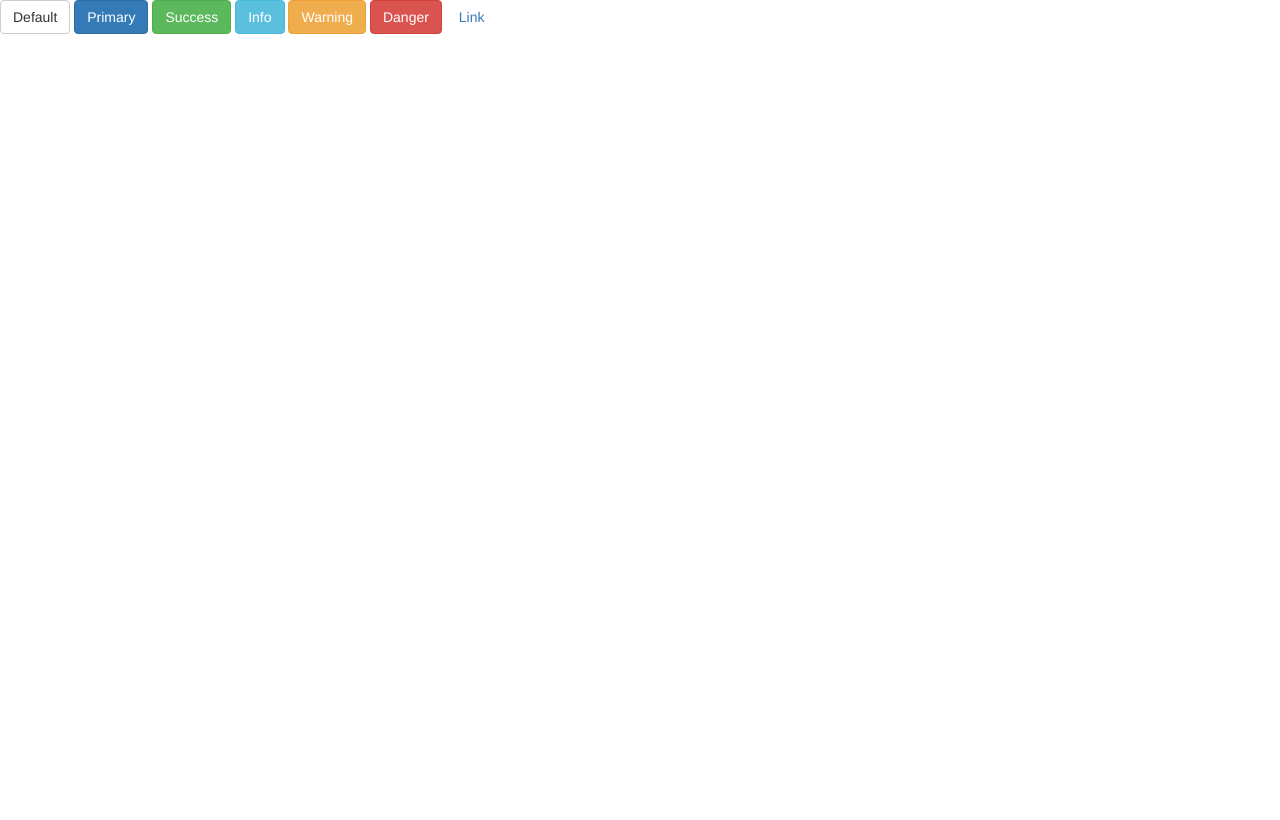
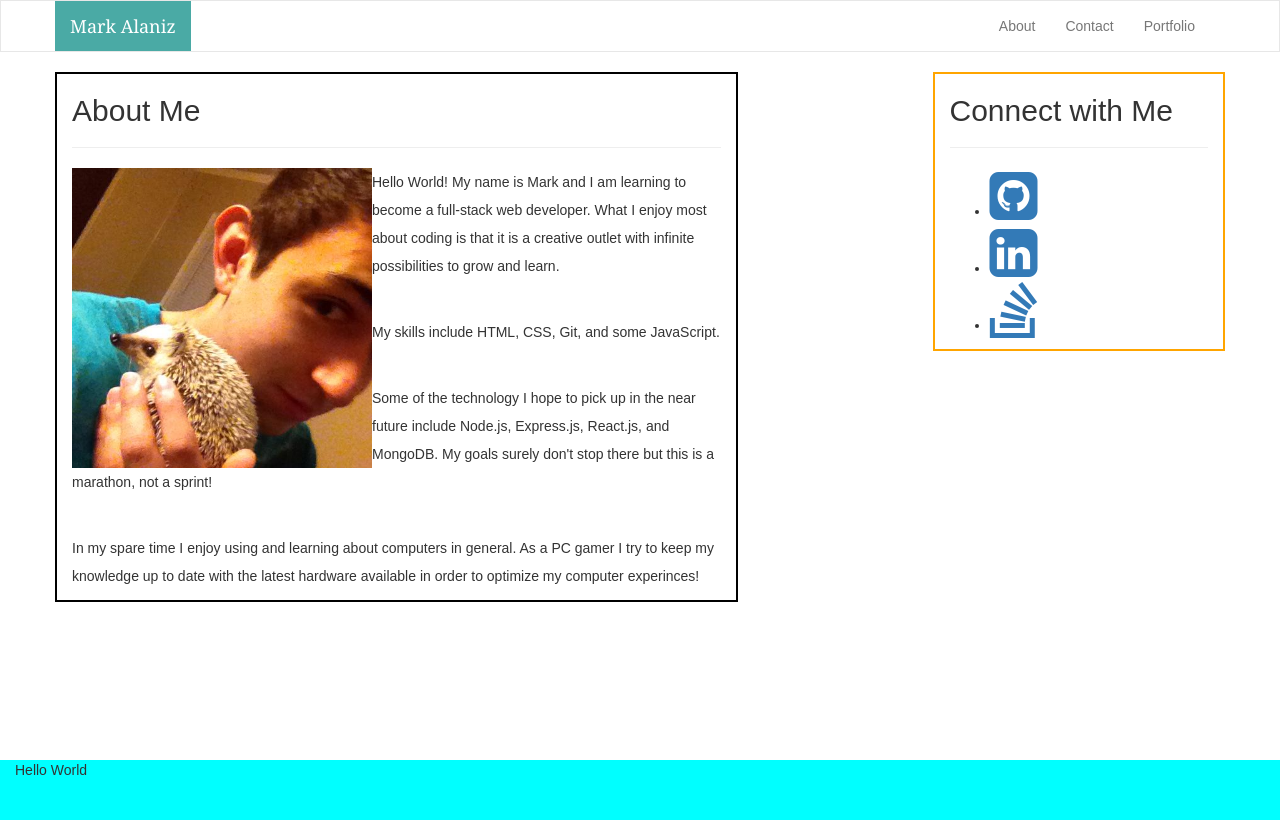
Before and after one commit to Digald/Bootstrap-Portfolio, a plain HTML site: page index.html in a window 1280 px wide. Drawn offline with nearby package versions, Linux system fonts and the light colour scheme.

Commit message:
bootstrap index.html wireframe setup

```diff
--- a/assets/css/style.css
+++ b/assets/css/style.css
@@ -0,0 +1,55 @@
+html, body {
+	height: 100%;
+}
+
+body {
+	font-family: 'Arial', 'Helvetica Neue', Helvetica, sans-serif;
+}
+
+#wrap {
+	min-height: 100%;
+	height: auto;
+	margin: 0 auto -40px;
+	padding: 0 0 60px;
+	line-height: 2;
+}
+
+/*======
+NAVBAR
+======*/
+.mynavbar {
+	background-color: #ffffff;
+	border-radius: 0;
+	border: 0 0 10px 0;
+	border-style: #cccccc;
+}
+.navbar-default .navbar-brand {
+	color: #ffffff;
+	background-color: #4aaaa5;
+	font-family: 'Georgia', Times, Times New Roman, serif;
+}
+
+/*=======
+CONTENT
+=======*/
+.article {
+	border: 2px solid black;
+}
+section img {
+	float: left;
+	width: 300px;
+	height: 300px;
+}
+.aside {
+	border: 2px solid orange;
+}
+/*
+======
+FOOTER
+======
+*/
+
+.footer{
+	background-color: cyan;
+	height: 60px;
+}
--- a/index.html
+++ b/index.html
@@ -1,5 +1,6 @@
 <!DOCTYPE html>
 <html lang="en">
+
 <head>
     <meta charset="UTF-8">
     <meta name="viewport" content="width=device-width, initial-scale=1.0">
@@ -8,29 +9,83 @@
     <link rel="stylesheet" href="https://maxcdn.bootstrapcdn.com/bootstrap/3.3.7/css/bootstrap.min.css" integrity="sha384-BVYiiSIFeK1dGmJRAkycuHAHRg32OmUcww7on3RYdg4Va+PmSTsz/K68vbdEjh4u" crossorigin="anonymous">
     <link rel="stylesheet" type="text/css" href="assets/css/style.css">
     <link rel="stylesheet" href="assets/font-awesome-4.7.0/css/font-awesome.min.css">
-	<!-- Linking Bootstrap JavaScript -->
+    <!-- Linking Bootstrap's JavaScript -->
+    <script src="https://ajax.googleapis.com/ajax/libs/jquery/1.12.4/jquery.min.js"></script>
     <script src="https://maxcdn.bootstrapcdn.com/bootstrap/3.3.7/js/bootstrap.min.js" integrity="sha384-Tc5IQib027qvyjSMfHjOMaLkfuWVxZxUPnCJA7l2mCWNIpG9mGCD8wGNIcPD7Txa" crossorigin="anonymous"></script>
 </head>
+
 <body>
-	<!-- Standard button -->
-<button type="button" class="btn btn-default">Default</button>
+    <div id="wrap">
+        <!-- NAV BAR -->
+        <nav class="mynavbar navbar navbar-default">
+            <div class="container">
+                <!-- Brand and toggle get grouped for better mobile display -->
+                <div class="navbar-header">
+                    <button type="button" class="navbar-toggle collapsed" data-toggle="collapse" data-target="#bs-example-navbar-collapse-1" aria-expanded="false">
+                        <span class="sr-only">Toggle navigation</span>
+                        <span class="icon-bar"></span>
+                        <span class="icon-bar"></span>
+                        <span class="icon-bar"></span>
+                    </button>
+                    <a class="navbar-brand" href="#">Mark Alaniz</a>
+                </div>
+                <!-- Collect the nav links, forms, and other content for toggling -->
+                <div class="collapse navbar-collapse" id="bs-example-navbar-collapse-1">
+                    <ul class="nav navbar-nav navbar-right">
+                        <li><a href="#">About</a></li>
+                        <li><a href="#">Contact</a></li>
+                        <li><a href="#">Portfolio</a></li>
+                    </ul>
+                </div>
+                <!-- /.navbar-collapse -->
+            </div>
+            <!-- /.container-fluid -->
+        </nav>
 
-<!-- Provides extra visual weight and identifies the primary action in a set of buttons -->
-<button type="button" class="btn btn-primary">Primary</button>
+        <!-- MAIN CONTENT -->
+        <div class="container">
+            <div class="row">
+                <article class="col-md-7 article">
+                    <h2>About Me</h2>
+                    <hr>
+                    <section>
+                        <img src="assets/images/face-hedge.jpg" alt="Picture of Mark Alaniz">
+                        <p>Hello World! My name is Mark and I am learning to become a full-stack web developer. What I enjoy most about coding is that it is a creative outlet with infinite possibilities to grow and learn.
+                        </p>
+                        <br>
+                        <p>My skills include HTML, CSS, Git, and some JavaScript.
+                        </p>
+                        <br>
+                        <p>Some of the technology I hope to pick up in the near future include Node.js, Express.js, React.js, and MongoDB. My goals surely don't stop there but this is a marathon, not a sprint!
+                        </p>
+                        </br>
+                        <p>In my spare time I enjoy using and learning about computers in general. As a PC gamer I try to keep my knowledge up to date with the latest hardware available in order to optimize my computer experinces!</p>
+                    </section>
+                </article>
 
-<!-- Indicates a successful or positive action -->
-<button type="button" class="btn btn-success">Success</button>
+                <div class="col-md-2">
+                </div>
 
-<!-- Contextual button for informational alert messages -->
-<button type="button" class="btn btn-info">Info</button>
+                <aside class="col-md-3 aside">
+                    <h2>Connect with Me</h2>
+                    <hr>
+                    <ul>
+                        <li><a href="https://github.com/Digald" target="_blank"><i class="fa fa-github-square fa-4x" aria-hidden="true"></i></a></li>
+                        <li><a href="https://www.linkedin.com/in/markalaniz/" target="_blank"><i class="fa fa-linkedin-square fa-4x" aria-hidden="true"></i></a></li>
+                        <li><a href="https://stackoverflow.com/users/8594969/marka?tab=profile" target="_blank"><i class="fa fa-stack-overflow fa-4x" aria-hidden="true"></i></a></li>
+                    </ul>
+                </aside>
 
-<!-- Indicates caution should be taken with this action -->
-<button type="button" class="btn btn-warning">Warning</button>
+            </div> <!-- END FIRST ROW -->
+        </div> <!-- END ROW CONTAINER -->
+    </div> <!-- PAGE WRAP -->
 
-<!-- Indicates a dangerous or potentially negative action -->
-<button type="button" class="btn btn-danger">Danger</button>
+    <!-- FOOTER -->
+    <footer class="footer">
+        <div class="container-fluid">
+            Hello World
+        </div>
+    </footer>
+</body>
 
-<!-- Deemphasize a button by making it look like a link while maintaining button behavior -->
-<button type="button" class="btn btn-link">Link</button>
-</body>
 </html>
```
Lines whose indentation alone changed are shown as unchanged.
